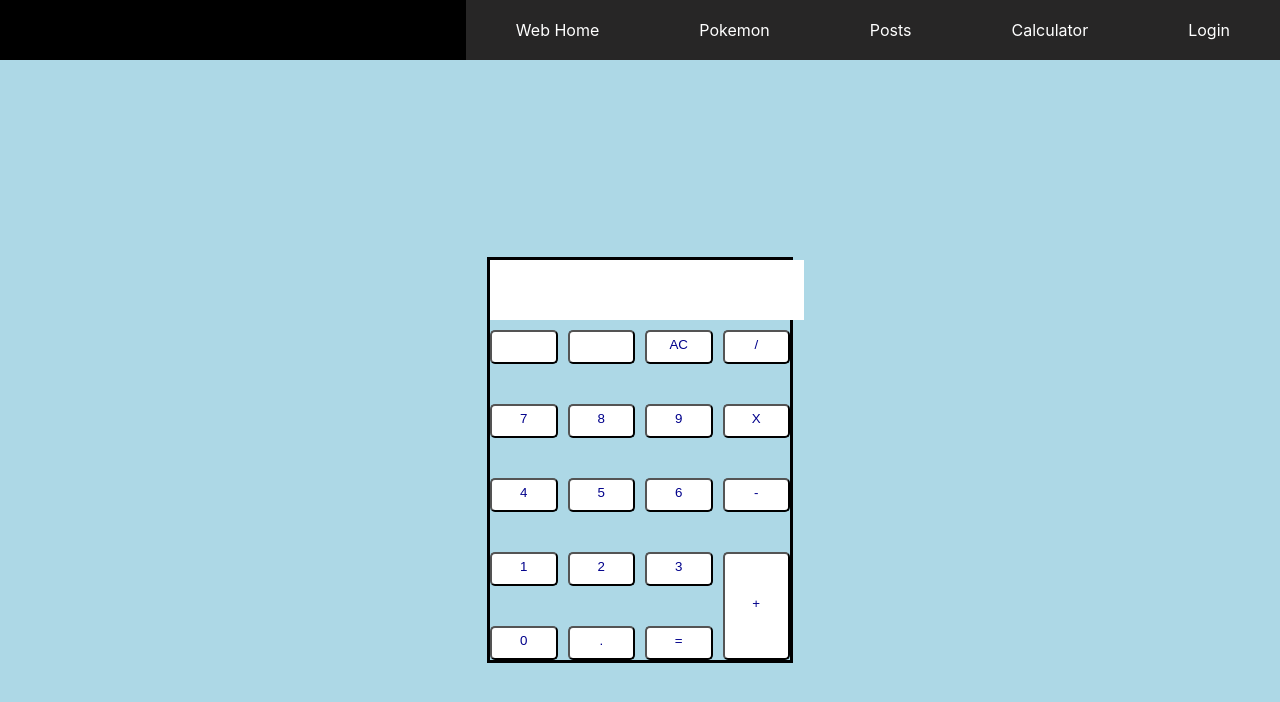
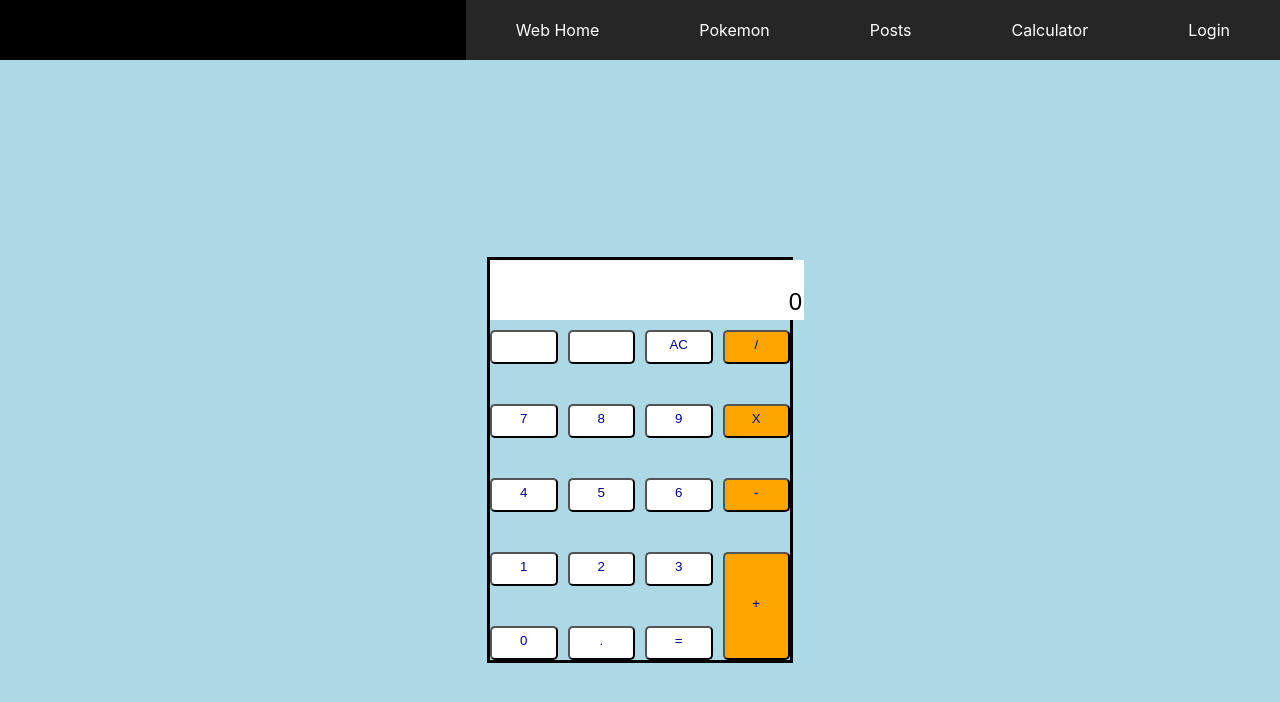
Before and after one commit to GeorgeChen0306/myWeb, a React (Create React App) app: page /calculator in a window 1280 px wide. Shown: the top 702 px of the page. Built offline with nearby package versions, Linux system fonts and the light colour scheme.

Commit message:
Completed some functionality with the calculator and changed some styles. Need to fix decimal pointproblem

```diff
--- a/src/Pages/Calculator.jsx
+++ b/src/Pages/Calculator.jsx
@@ -4,22 +4,36 @@ import "../styles/calculator.css"
 
 const Calculator = () => {
 
-    const [output, setOutput] = useState("");
-    const [num, setNum] = useState("");
+    const [output, setOutput] = useState("0");
     const [expression, setExpression] = useState("");
     const [existOperator, setExistOperator] = useState(false);
     const [isLastClickedOperator, setIsLastClickedOpeartor] = useState(false);
     const [evaluate, setEvaluate] = useState(false);
     const [clickedEqual, setClickedEqual] = useState(false);
     const [lastNum, setLastNum] = useState("");
+    const [isDecimalDisable, setIsDecimalDisable] = useState(false);
     //const [operator, setOperator] = useState("");
 
     function allClearBtn(){
-
+        setOutput("0")
+        setExpression("");
+        setExistOperator(false);
+        setIsLastClickedOpeartor(false);
+        setEvaluate(false);
+        setClickedEqual(false);
+        setIsDecimalDisable(false);
     }
 
     function operatorBtn(e){
         var operator = e.target.dataset.op;
+
+        if (clickedEqual){
+            setClickedEqual(false);
+            setExpression(`${eval(expression)} ${operator}`);
+            setIsLastClickedOpeartor(true);
+            return;
+        }
+
         if (existOperator && isLastClickedOperator){
             var regex = /[+\-\*/]/g;
             setExpression(`${expression.replace(regex, operator)}`);
@@ -29,6 +43,7 @@ const Calculator = () => {
             setOutput(eval(expression + output))
             setExpression(`${eval(expression + output)} ${operator}`)
             setIsLastClickedOpeartor(true);
+            setEvaluate(false);
         }
         else {
             setExpression(`${output} ${operator}`);
@@ -40,6 +55,12 @@ const Calculator = () => {
     function numBtn(e){
         var value = e.target.dataset.num;
 
+        if (clickedEqual){
+            allClearBtn();
+            setOutput(value);
+            return;
+        }
+
         if (isLastClickedOperator){
             setIsLastClickedOpeartor(false);
             setOutput(value);
@@ -47,13 +68,30 @@ const Calculator = () => {
             return;
         }
 
+        if (output[0] === "0"){
+            if (value !== "0"){
+                setOutput(value);
+                return;
+            }
+            return;
+        }
+
+
         setOutput(output + value);
+
+        if (value === "."){
+            setIsDecimalDisable(true);
+        }
     }
 
     function equalBtn(){
+        if (clickedEqual){
+            setOutput(eval(expression.substring(0,expression.length-1)))
+            return;
+        }
 
         setOutput(eval(expression + output))
-        setExpression(expression + " " + output + " =");
+        setExpression(expression + " " + output);
 
         setClickedEqual(true);
     }
@@ -69,8 +107,9 @@ const Calculator = () => {
                 <div className="cal-grid-container">
                     <div className="cal-grid-output">
                         <input
-                            value={expression}
-                            readOnly
+                              className="expression"
+                              value={expression}
+                              readOnly
                         />
                         <input
                               value={output}
@@ -84,25 +123,19 @@ const Calculator = () => {
                         <button></button>
                         <button></button>
                         <button data-val="AC" onClick={allClearBtn}>AC</button>
-                        <button data-op="/" onClick={operatorBtn}>/</button>
-                        {/* <button data-val="%" onClick={btnClicked}>%</button> */}
-
+                        <button className="operator" data-op="/" onClick={operatorBtn}>/</button>
 
                         {/* Row 2 */}
                         <button data-num="7" onClick={numBtn}>7</button>
                         <button data-num="8" onClick={numBtn}>8</button>
                         <button data-num="9" onClick={numBtn}>9</button>
-                        <button data-op="*" onClick={operatorBtn}>X</button>
-
-
+                        <button className="operator" data-op="*" onClick={operatorBtn}>X</button>
 
                         {/* Row 3 */}
                         <button data-num="4" onClick={numBtn}>4</button>
                         <button data-num="5" onClick={numBtn}>5</button>
                         <button data-num="6" onClick={numBtn}>6</button>
-                        <button data-op="-" onClick={operatorBtn}>-</button>
-
-
+                        <button className="operator" data-op="-" onClick={operatorBtn}>-</button>
 
                         {/* Row 4 */}
                         <button data-num="1" onClick={numBtn}>1</button>
@@ -110,12 +143,11 @@ const Calculator = () => {
                         <button data-num="3" onClick={numBtn}>3</button>
                         <button data-op="+" className="cal-grid-expand" onClick={operatorBtn}>+</button>
 
-
                         {/* Row 5 */}
                         <button data-num="0" onClick={numBtn}>0</button>
-                        <button onClick={decimalBtn}>.</button>
+                        <button data-num="." onClick={numBtn}>.</button>
+                        <button onClick={equalBtn}>=</button>
 
-                        <button onClick={equalBtn}>=</button>
                     </div>
                 </div>
             </div>
--- a/src/styles/calculator.css
+++ b/src/styles/calculator.css
@@ -25,6 +25,13 @@
     font-size: 24px;
 }
 
+.cal-grid-output input.expression {
+    outline: none;
+    border: none;
+    text-align: end;
+    font-size: 12px;
+}
+
 .cal-grid {
     display: grid;
     grid-template-columns: repeat(4, 1fr); /* Example grid */
@@ -33,13 +40,20 @@
 
 .cal-grid-expand {
     grid-row: span 2;
-    background-color: yellow;
 }
 
 .cal-grid button {
     background-color: white;
 }
 
+button.cal-grid-expand {
+    background-color: orange;
+}
+
+.cal-grid button.operator {
+    background-color: orange;
+}
+
 .cal-grid button:hover {
     opacity: 0.6;
 }
```
